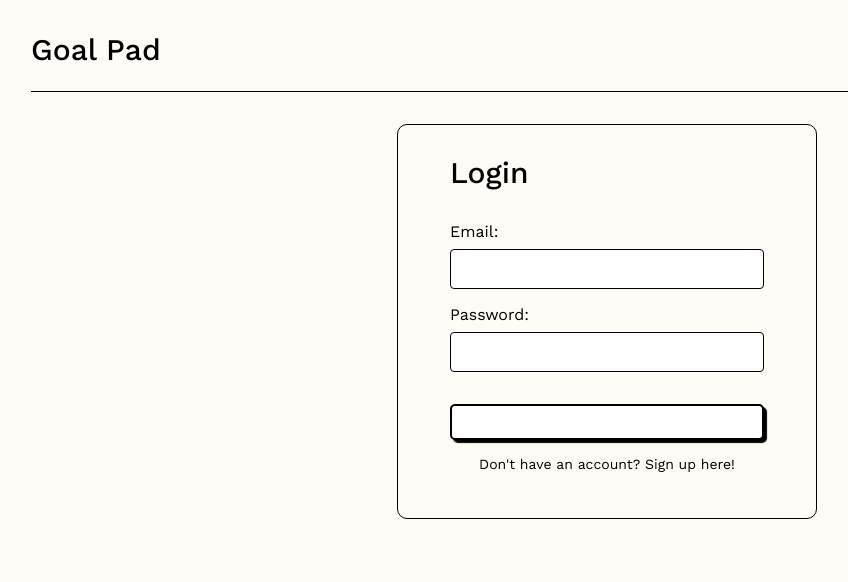
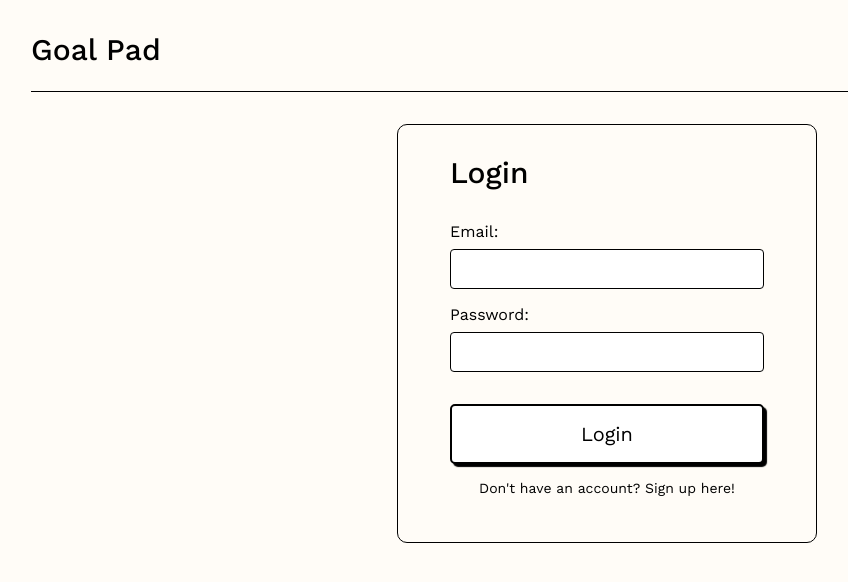
Before and after one commit to karla-codes/goal-tracker, a React (Create React App) app in the folder client/: page / in a window 1280 px wide. Shown: the top 582 px of the page, without its empty margins (33-881 px from the left). Built offline with nearby package versions, Linux system fonts and the light colour scheme.

Commit message:
Add button text

```diff
--- a/client/src/components/Form.js
+++ b/client/src/components/Form.js
@@ -11,7 +11,9 @@ function Form(props) {
         type="submit"
         value={buttonText}
         name={buttonText}
-      />
+      >
+        {buttonText}
+      </button>
     </form>
   );
 }
```
